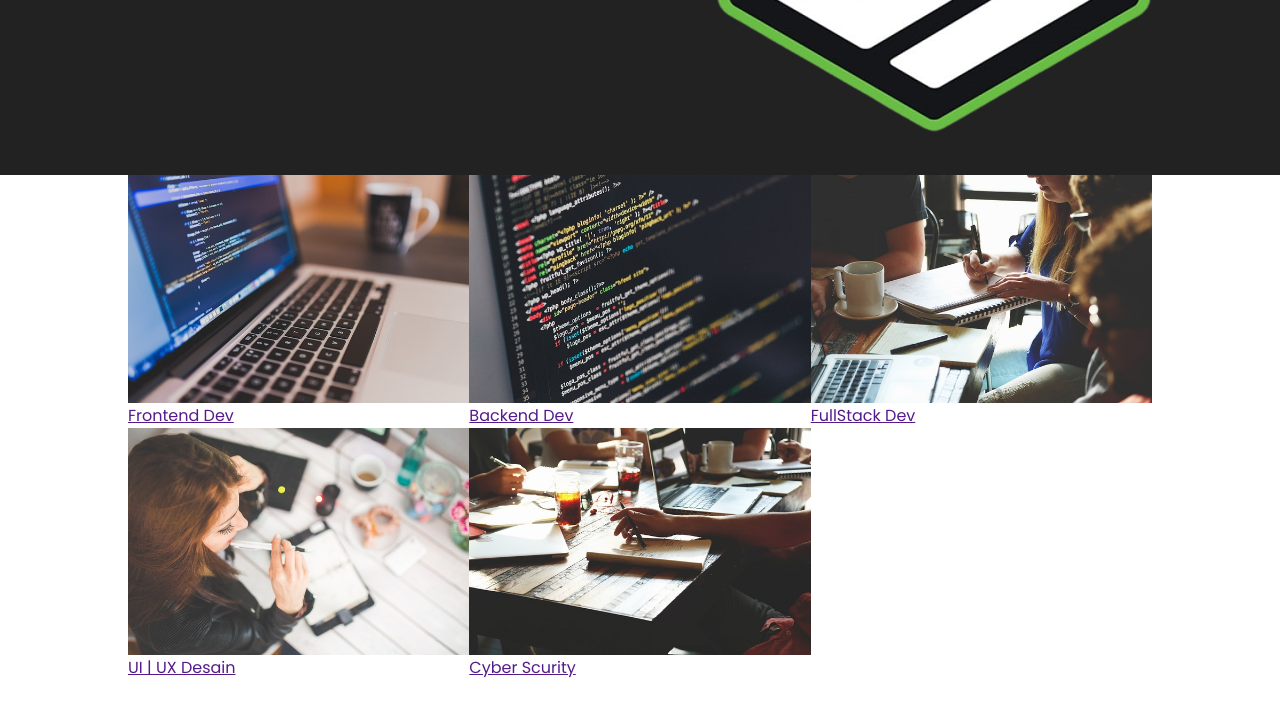
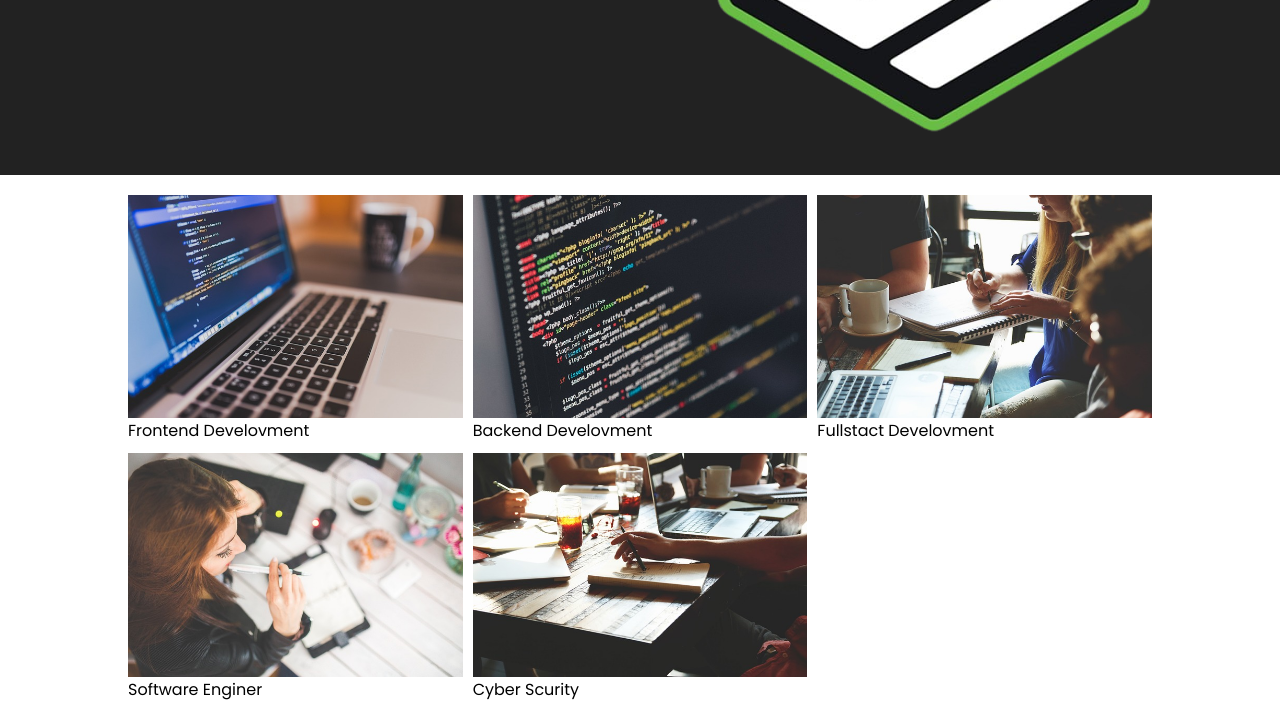
Before and after one commit to rifqim832/navbarHTML-CSS, a plain HTML site: page index.html in a window 1280 px wide. Shown: the part 478-1200 px from the top of the page. Before the commit the page ends 1158 px from the top, so only its background shows below. Drawn offline with Linux system fonts and the light colour scheme.

Commit message:
cmt  040623

```diff
--- a/index.html
+++ b/index.html
@@ -41,18 +41,18 @@
     </div>
 
     <section id="jobs">
-        <div class="gallery">
-            <a href=""><img src="img/1.jpg" alt="">
-            <p>Frontend Dev</p></a>
-            <a href=""><img src="img/2.jpg" alt="">
-            <p>Backend Dev</p></a>
-            <a href=""><img src="img/3.jpg" alt="">
-            <p>FullStack Dev</p></a>
-            <a href=""><img src="img/4.jpg" alt="">
-            <p>UI | UX Desain</p></a>
-            <a href=""><img src="img/5.jpg" alt="">
-            <p>Cyber Scurity</p></a>
-        </div>
+        <ul class="gallery">
+            <li><a href="#"><img src="img/1.jpg" alt=""></a>
+            <p>Frontend Develovment</p></li>
+            <li><a href="#"><img src="img/2.jpg" alt=""></a>
+            <p>Backend Develovment</p></li>
+            <li><a href="#"><img src="img/3.jpg" alt=""></a>
+            <p>Fullstact Develovment</p></li>
+            <li><a href="#"><img src="img/4.jpg" alt=""></a>
+            <p>Software Enginer</p></li>
+            <li><a href="#"><img src="img/5.jpg" alt=""></a>
+            <p>Cyber Scurity</p></li>
+        </ul>
     </section>
 
 
--- a/style.css
+++ b/style.css
@@ -214,14 +214,20 @@ button:hover {
     font-weight: bold;
 }
 
+.gallery {
+    margin: 20px auto;
+    width: 80%;
+    display: grid;
+    grid-template-columns: repeat(auto-fit, minmax(300px, 1fr));
+    grid-gap: 10px;
+}
+
 a img {
     display: block;
     width: 100%;
 }
 
-.gallery {
+li {
+    list-style: none;
     margin: auto;
-    width: 80%;
-    display: grid;
-    grid-template-columns: repeat(auto-fit, minmax(300px, 1fr));
 }
```
